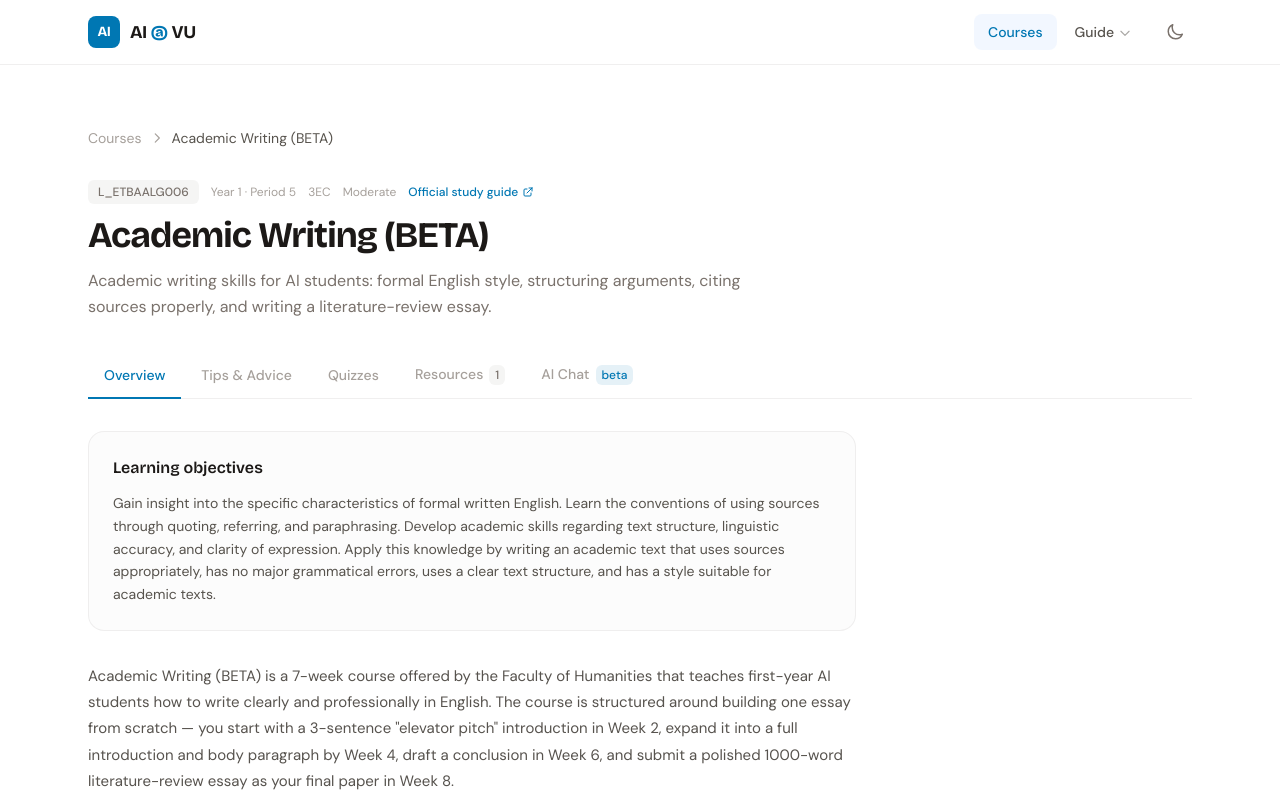
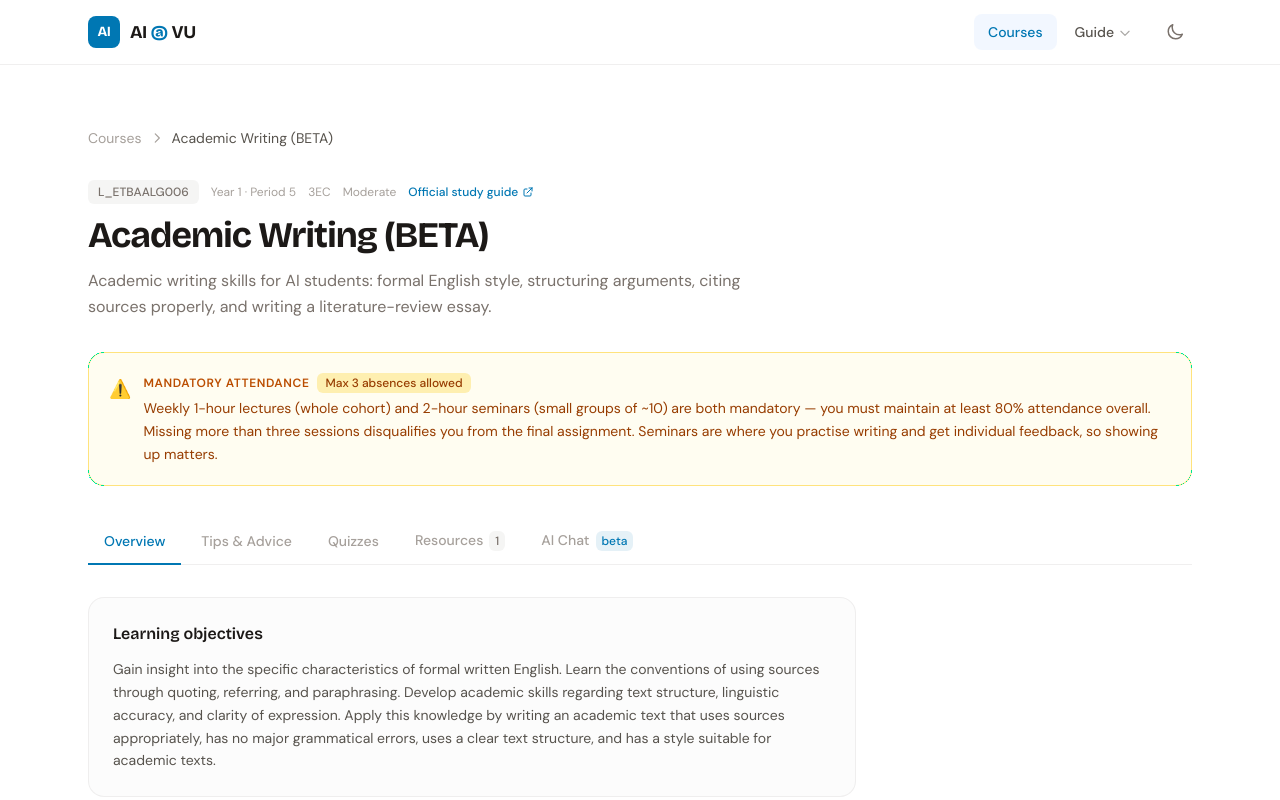
Before and after one commit to jasp-nerd/vu-ai-hub, a Next.js app: page /courses/academic-writing-beta in a window 1280 px wide. Shown: the top 800 px of the page. Built offline with nearby package versions, Linux system fonts and the light colour scheme.

Commit message:
feat: Add workgroup information

```diff
--- a/src/data/courses.ts
+++ b/src/data/courses.ts
@@ -331,6 +331,12 @@ This is generally considered one of the lighter courses in the programme — the
     prerequisites: '',
     difficulty: 2,
     tags: ['writing', 'academic', 'required'],
+    workgroupInfo: {
+      mandatory: true,
+      maxAbsences: 3,
+      detail:
+        'Weekly 1-hour lectures (whole cohort) and 2-hour seminars (small groups of ~10) are both mandatory — you must maintain at least 80% attendance overall. Missing more than three sessions disqualifies you from the final assignment. Seminars are where you practise writing and get individual feedback, so showing up matters.',
+    },
   },
   {
     id: 'history-of-ai',
```
